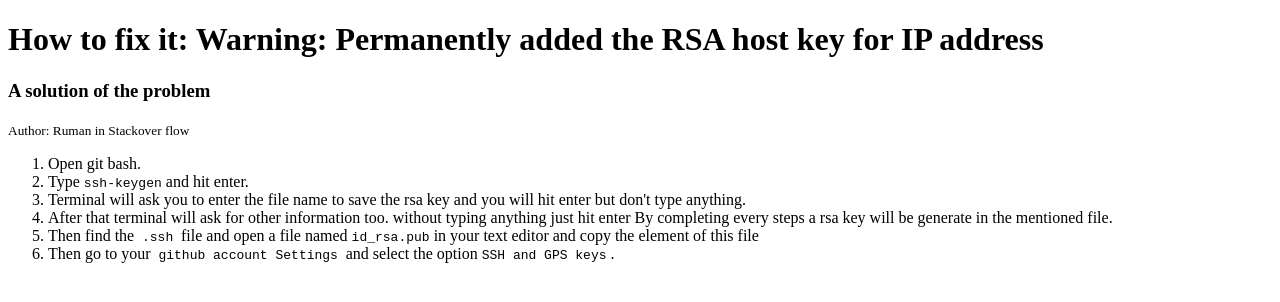
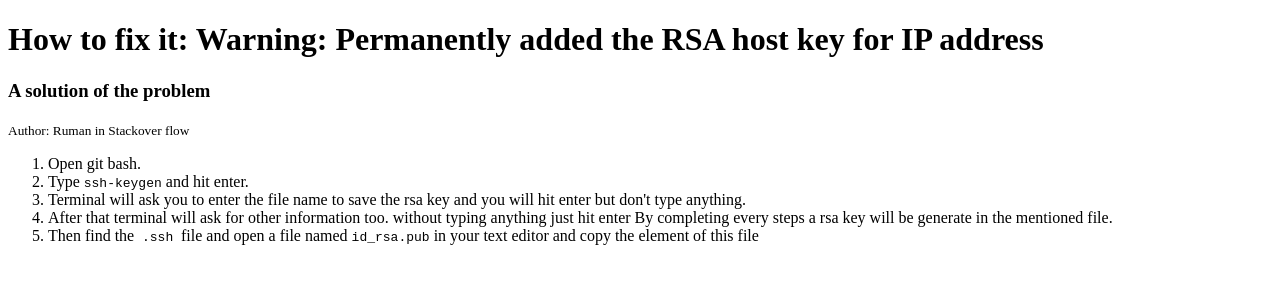
Before and after one commit to Muhammad-Alinoor/my-first-repo, a plain HTML site: page index.html in a window 1280 px wide. Drawn offline with Linux system fonts and the light colour scheme.

Commit message:
work-in-terminal

```diff
--- a/index.html
+++ b/index.html
@@ -17,7 +17,7 @@
         <li>Terminal will ask you to enter the file name to save the rsa key and you will hit enter but don't type anything.</li>
         <li>After that terminal will ask for other information too. without typing anything just hit enter By completing every steps a rsa key will be generate in the mentioned file.</li>
         <li>Then find the<code> .ssh </code>file and open a file named <code>id_rsa.pub</code> in your text editor and copy the element of this file</li>
-        <li>Then go to your<code> github account Settings </code>and select the option <code>SSH and GPS keys</code> .</li>
+
     </ol>
 </body>
 </html>
```
